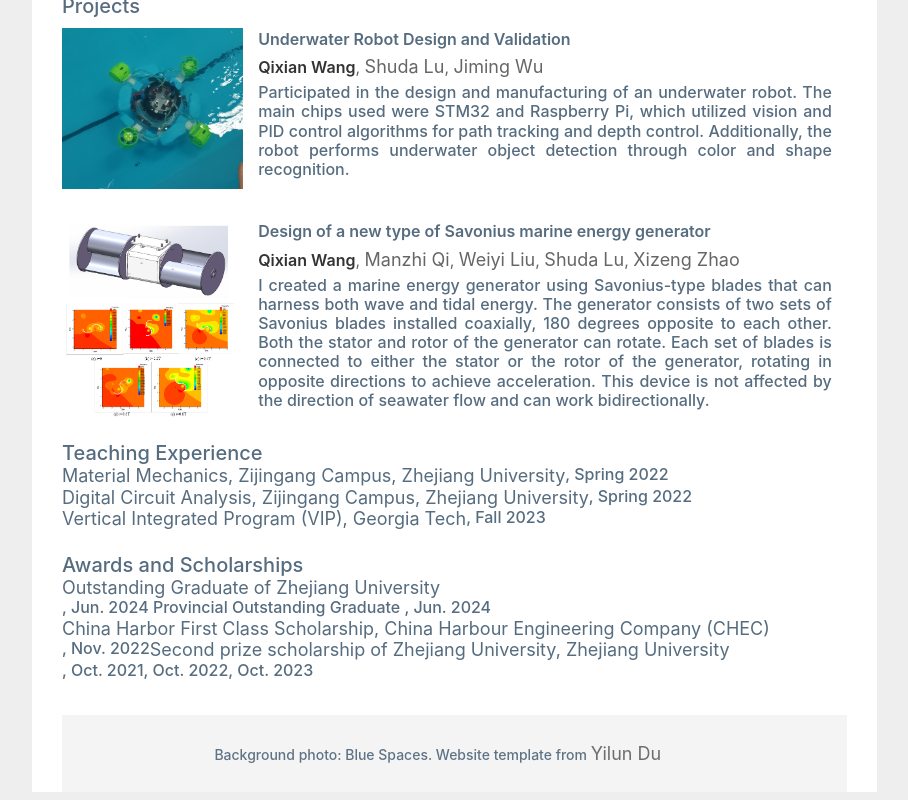
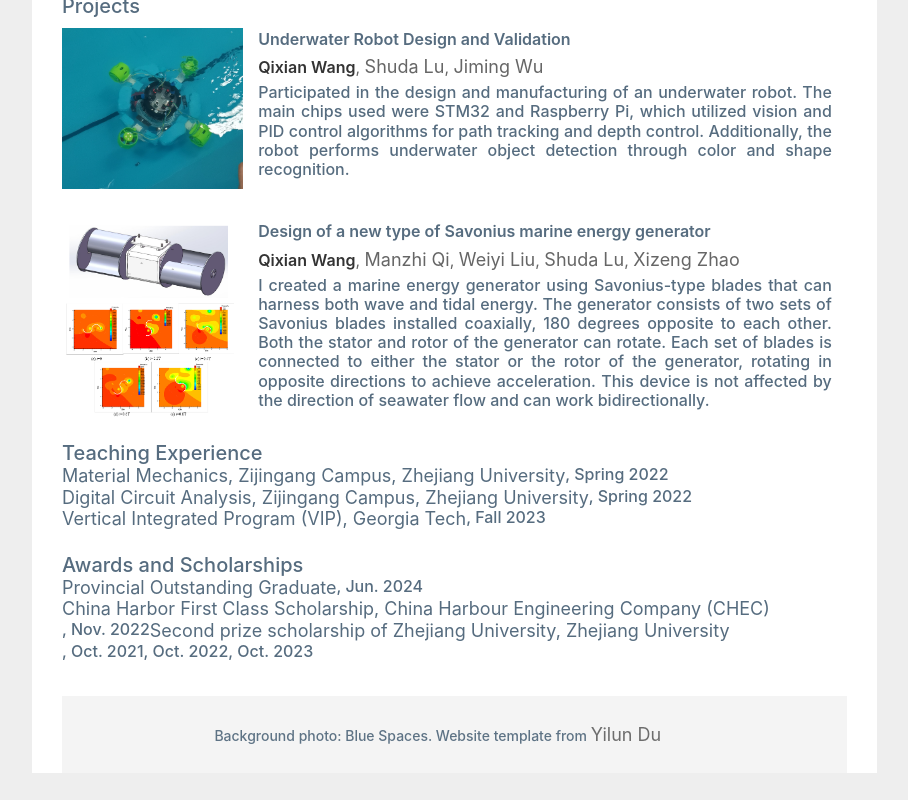
Before and after one commit to Qixian-Wang/Qixian-Wang.github.io, a plain HTML site: page index.html in a window 1280 px wide. Shown: the part 2819-3619 px from the top of the page, without its empty margins (68-976 px from the left). Drawn offline with nearby package versions, Linux system fonts and the light colour scheme; a script that the page names is missing.

Commit message:
index.html

```diff
--- a/index.html
+++ b/index.html
@@ -460,9 +460,7 @@ a:hover{color:#566c7f}
             <h5 class="subtitle">Awards and Scholarships<div data-year="2023" data-selected="true">
                 <div class="pub-card" data-year="2023" data-selected="true">
                     <div class="row">
-                        <a>Outstanding Graduate of Zhejiang University </a>,
-                        Jun. 2024
-                        </a>Provincial Outstanding Graduate </a>,
+                        <a>Provincial Outstanding Graduate </a>,
                         Jun. 2024
                         <a>China Harbor First Class Scholarship, China Harbour Engineering Company (CHEC) </a>,
                         Nov. 2022
```
